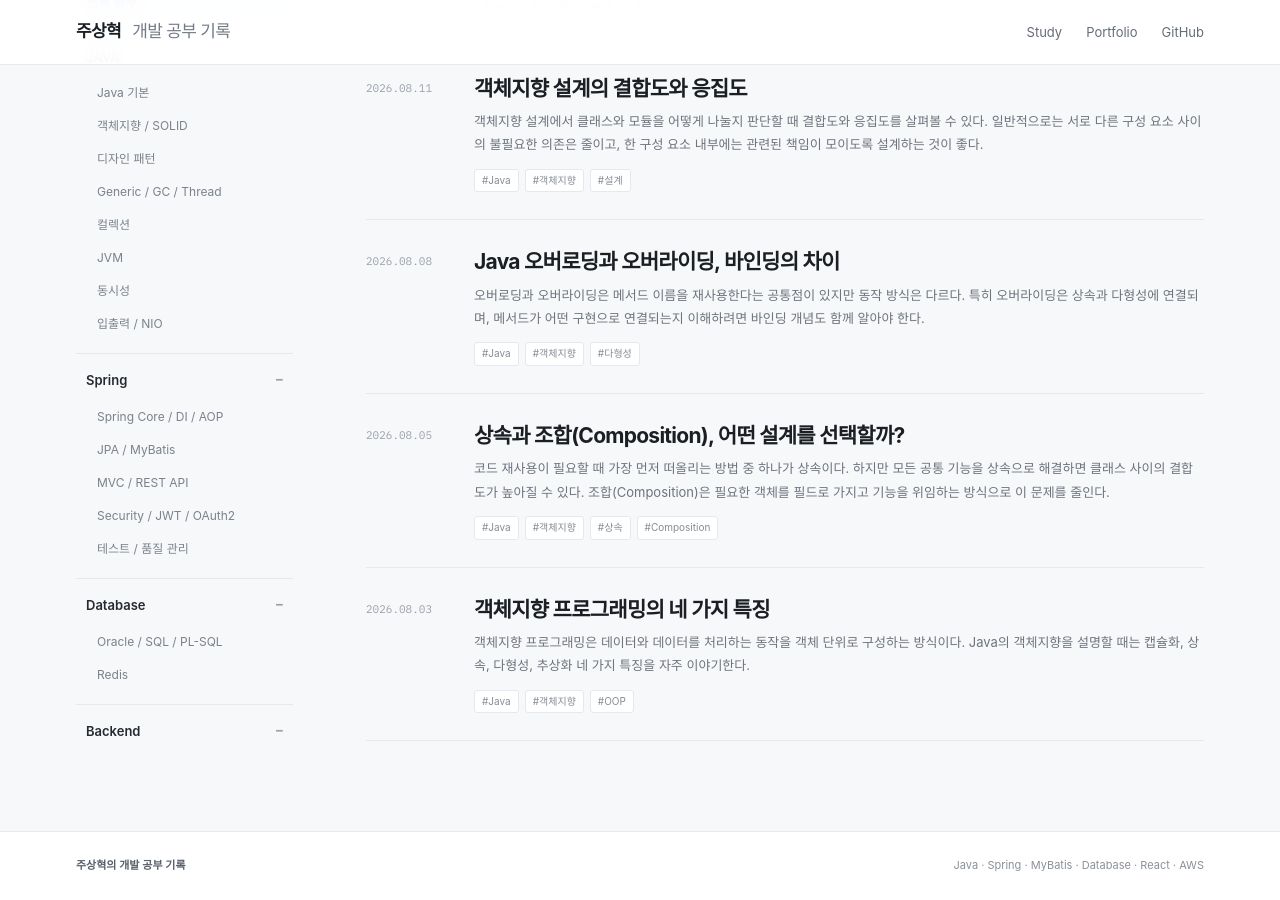
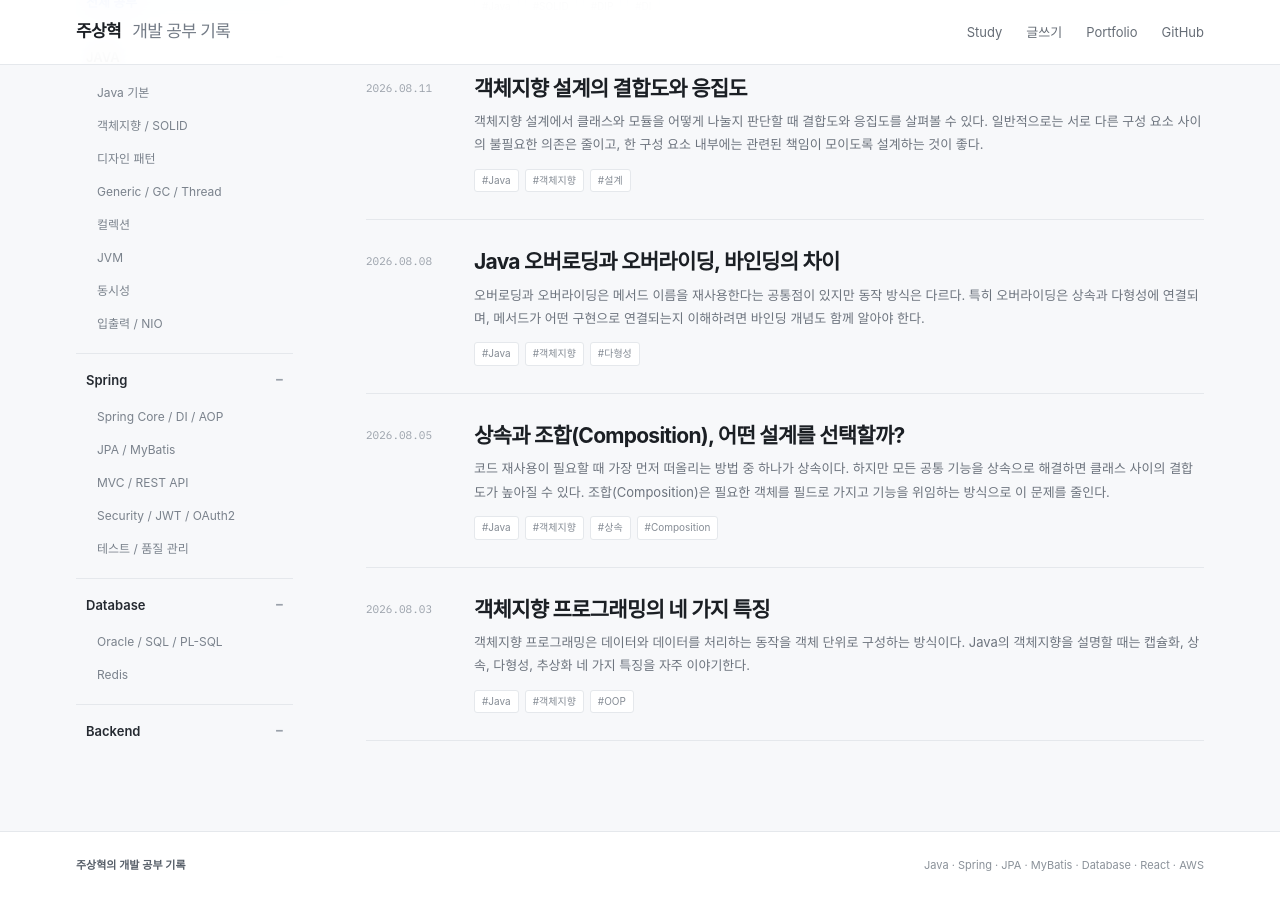
Before and after one commit to zuzusnasna/zuzusnasna.github.io, a Jekyll site: the page built from index.md, in a window 1280 px wide and 900 px high, scrolled down 21533 px. Built offline with Jekyll 4.4.1, drawn with Linux system fonts in a browser that asks for light colours; some web fonts are replaced.

Commit message:
feat: add study post editor navigation

```diff
--- a/_layouts/default.html
+++ b/_layouts/default.html
@@ -14,6 +14,7 @@
       <a class="brand" href="{{ '/' | relative_url }}">주상혁 <span>개발 공부 기록</span></a>
       <nav class="main-nav">
         <a href="{{ '/' | relative_url }}">Study</a>
+        <a href="{{ '/write/' | relative_url }}">글쓰기</a>
         <a href="https://zuzusnasna.github.io/portfolio/">Portfolio</a>
         <a href="https://github.com/zuzusnasna">GitHub</a>
       </nav>
@@ -23,7 +24,7 @@
   <footer>
     <div class="footer-inner">
       <strong>주상혁의 개발 공부 기록</strong>
-      <span>Java · Spring · MyBatis · Database · React · AWS</span>
+      <span>Java · Spring · JPA · MyBatis · Database · React · AWS</span>
     </div>
   </footer>
 </body>
```
